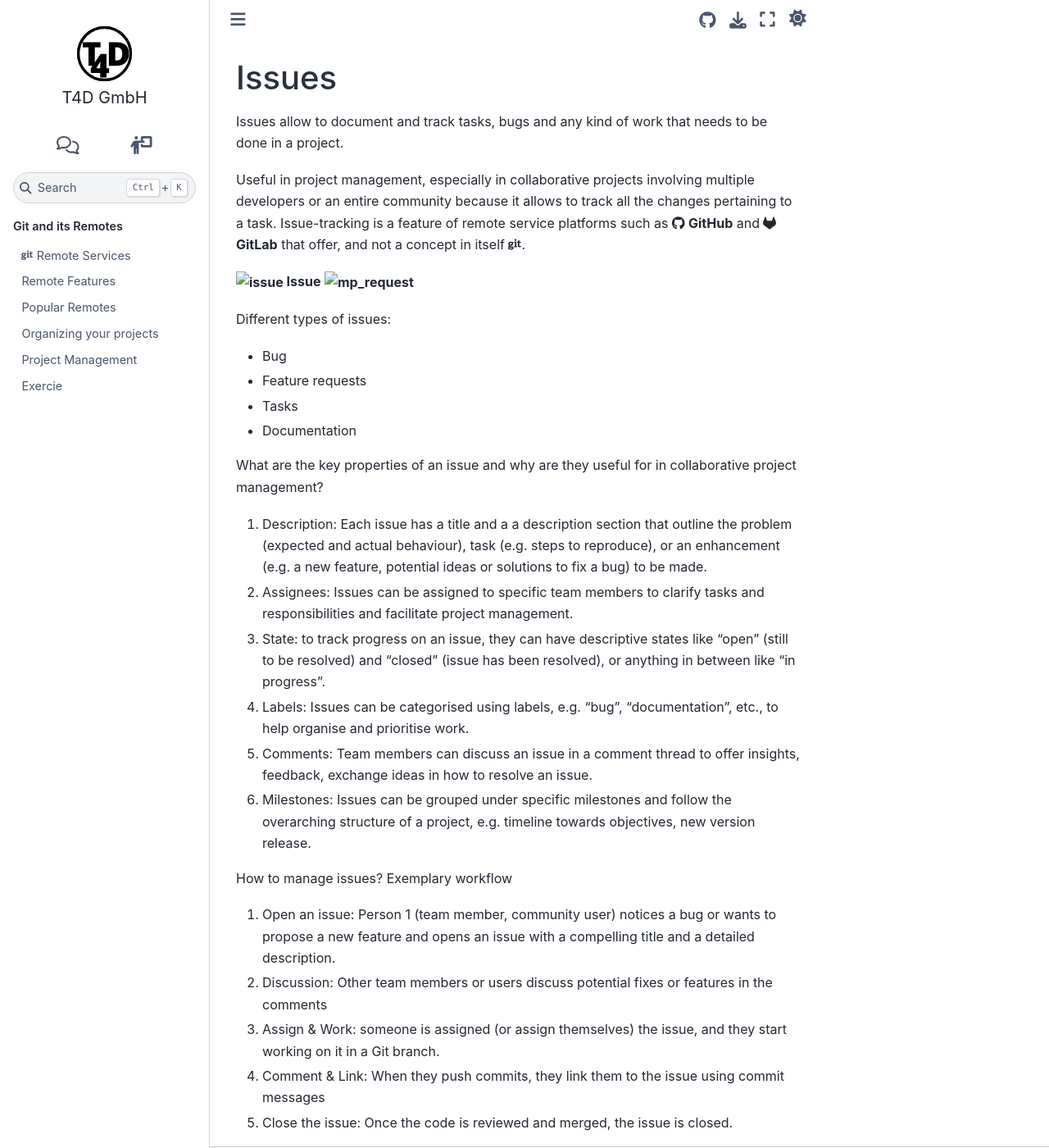
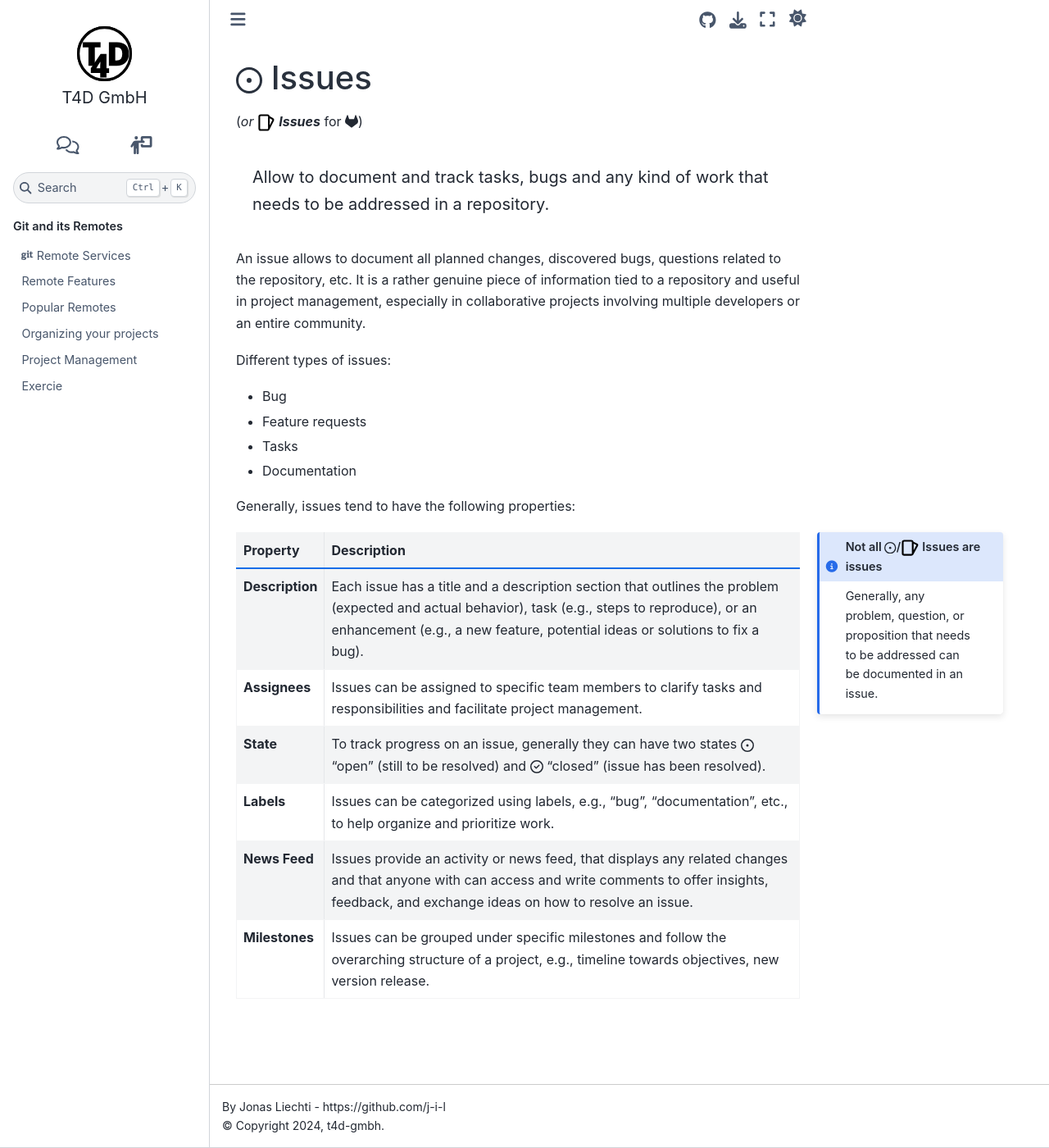
Before and after one commit to t4d-gmbh/git-and-its-remotes, a Sphinx documentation site: the page built from source/content/remote_service_features/collaboration_tools/issues.md, in a window 1280 px wide and 1400 px high. Shown: the whole window at 82% size. Built offline with Sphinx 7.4.7 and the Sphinx Book theme 1.1.4, drawn with Linux system fonts in a browser that asks for light colours; pages that are not in the unit, such as notebooks, are missing from menus; the version number could not be read and is left out.

Commit message:
added issues part

````diff
--- /dev/null
+++ b/source/content/remote_service_features/collaboration_tools/issue_properties.md
@@ -0,0 +1,8 @@
+What are the key properties of an issue and why are they useful for in collaborative project management?
+
+1. Description: Each issue has a title and a a description section that outline the problem (expected and actual behaviour), task (e.g. steps to reproduce), or an enhancement (e.g. a new feature, potential ideas or solutions to fix a bug) to be made.
+2. Assignees: Issues can be assigned to specific team members to clarify tasks and responsibilities and facilitate project management.
+3. State: to track progress on an issue, they can have descriptive states like “open” (still to be resolved) and “closed” (issue has been resolved), or anything in between like “in progress”.
+4. Labels: Issues can be categorised using labels, e.g. “bug”, “documentation”, etc., to help organise and prioritise work.
+5. Comments: Team members can discuss an issue in a comment thread to offer insights, feedback, exchange ideas in how to resolve an issue.
+6. Milestones: Issues can be grouped under specific milestones and follow the overarching structure of a project, e.g. timeline towards objectives, new version release.
--- a/source/content/remote_service_features/collaboration_tools/issues.md
+++ b/source/content/remote_service_features/collaboration_tools/issues.md
@@ -1,13 +1,13 @@
-#### Issues
+#### {octicon}`issue-opened;0.8em` Issues
 
-Issues allow to document and track tasks, bugs and any kind of work that needs to be done in a project.
+(_or **![issue](./icons/issue.svg) Issues**_ for <i class="fab fa-gitlab"></i>)
+
+```{epigraph}
+Allow to document and track tasks, bugs and any kind of work that needs to be addressed in a repository.
+```
 {% if page %}
-Useful in project management, especially in collaborative projects involving multiple developers or an entire community because it allows to track all the changes pertaining to a task.
-Issue-tracking is a feature of remote service platforms such as <i class="fab fa-github"></i> **GitHub** and <i class="fab fa-gitlab"></i> **GitLab** that offer, and not a  concept in itself <i class="fab fa-git"></i>.
-{% endif %}
-
-**![issue](./icons/issue.svg) Issue**
-**![mp_request](./icons/mp_request.svg)**
+An issue allows to document all planned changes, discovered bugs, questions related to the repository, etc.
+It is a rather genuine piece of information tied to a repository and useful in project management, especially in collaborative projects involving multiple developers or an entire community.
 
 Different types of issues:
 - Bug
@@ -15,21 +15,21 @@ Different types of issues:
 - Tasks
 - Documentation
 
+Generally, issues tend to have the following properties:
+{% endif %}
 
-What are the key properties of an issue and why are they useful for in collaborative project management?
+:::{admonition} Not all {octicon}`issue-opened`/![issue](./icons/issue.svg) Issues are issues
+:class: note, margin
 
-1. Description: Each issue has a title and a a description section that outline the problem (expected and actual behaviour), task (e.g. steps to reproduce), or an enhancement (e.g. a new feature, potential ideas or solutions to fix a bug) to be made.
-2. Assignees: Issues can be assigned to specific team members to clarify tasks and responsibilities and facilitate project management.
-3. State: to track progress on an issue, they can have descriptive states like “open” (still to be resolved) and “closed” (issue has been resolved), or anything in between like “in progress”.
-4. Labels: Issues can be categorised using labels, e.g. “bug”, “documentation”, etc., to help organise and prioritise work.
-5. Comments: Team members can discuss an issue in a comment thread to offer insights, feedback, exchange ideas in how to resolve an issue.
-6. Milestones: Issues can be grouped under specific milestones and follow the overarching structure of a project, e.g. timeline towards objectives, new version release.
+Generally, any problem, question, or proposition that needs to be addressed can be documented in an issue.
+:::
 
 
-How to manage issues? Exemplary workflow
-
-1. Open an issue: Person 1 (team member, community user) notices a bug or wants to propose a new feature and opens an issue with a compelling title and a detailed description.
-2. Discussion: Other team members or users discuss potential fixes or features in the comments
-3. Assign & Work: someone is assigned (or assign themselves) the issue, and they start working on it in a Git branch.
-4. Comment & Link: When they push commits, they link them to the issue using commit messages
-5. Close the issue: Once the code is reviewed and merged, the issue is closed.
+| Property     | Description                                                                                                                                                     |
+|--------------|-----------------------------------------------------------------------------------------------------------------------------------------------------------------|
+| **Description** | {% if slide %}**Title** and a short **description** that outlines what need to be addressed.{% else %}Each issue has a title and a description section that outlines the problem (expected and actual behavior), task (e.g., steps to reproduce), or an enhancement (e.g., a new feature, potential ideas or solutions to fix a bug).{% endif %} |
+| **Assignees**   | {% if slide %}A designated **responsible for managing** this issue.{% else %}Issues can be assigned to specific team members to clarify tasks and responsibilities and facilitate project management.{% endif %}                                      |
+| **State**       | {% if slide %}Either {octicon}`issue-opened` **opened** or {octicon}`issue-closed` **closed**{% else %}To track progress on an issue, generally they can have two states {octicon}`issue-opened` “open” (still to be resolved) and {octicon}`issue-closed` “closed” (issue has been resolved).{% endif %} |
+| **Labels**      | {% if slide %}A set of arbitrary labels{% else %}Issues can be categorized using labels, e.g., “bug”, “documentation”, etc., to help organize and prioritize work.{% endif %}                                             |
+| **News Feed**    | {% if slide %}A **chat like activity feed** that allows commenting{% else %}Issues provide an activity or news feed, that displays any related changes and that anyone with can access and write comments to offer insights, feedback, and exchange ideas on how to resolve an issue.{% endif %}                             |
+| **Milestones**  | {% if slide %}Affiliation to a group of issues{% else %}Issues can be grouped under specific milestones and follow the overarching structure of a project, e.g., timeline towards objectives, new version release.{% endif %}   |
````
Also changed, not shown: source/content/remote_service_features/collaboration_tools/activity_tracking.md (+22 -1 lines), source/content/remote_service_features/collaboration_tools/icons/issue.svg (added), source/content/remote_service_features/collaboration_tools/icons/mp_request.svg (added).
